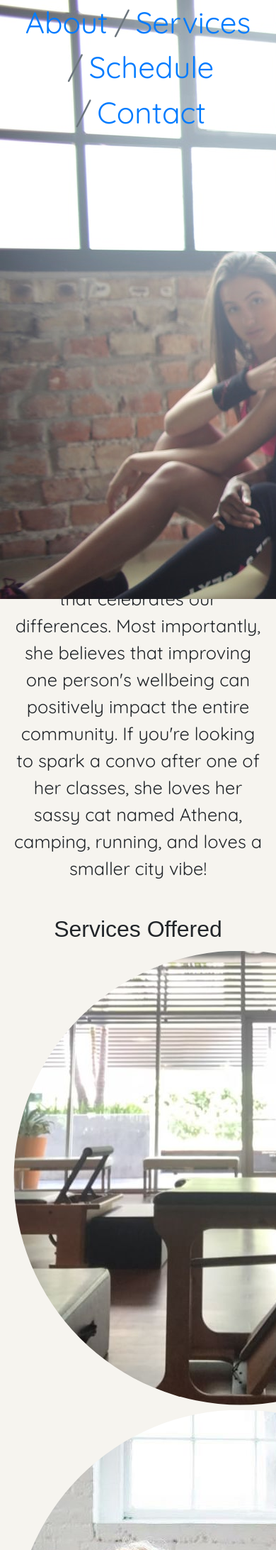
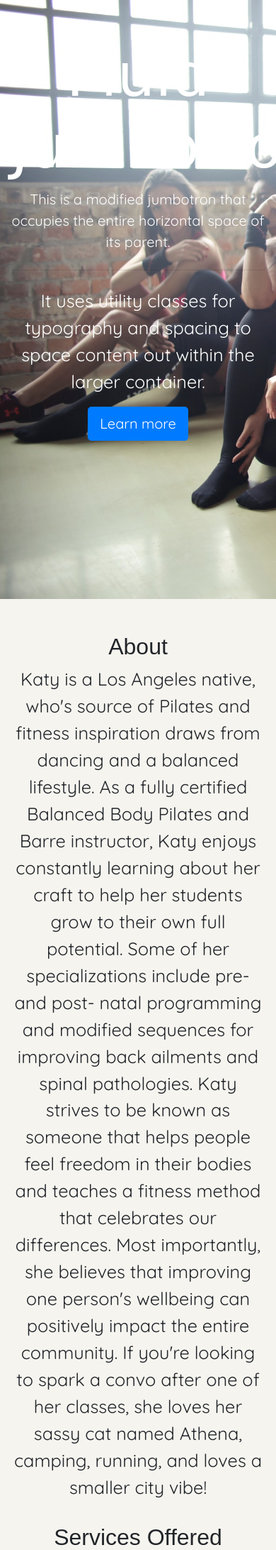
Before and after one commit to elowskya/code-playground, a PHP site: page / in a window 390 px wide; the page is wider, and only the part inside the window is pictured. Shown: the part 56-2240 px from the top of that part at 71% size. Run offline with PHP 8.4, Linux system fonts and the light colour scheme.

Commit message:
updating layout

```diff
--- a/index.html
+++ b/index.html
@@ -42,55 +42,36 @@
         </div>
       </nav>
     </header>
-      <!-- <navbar aria-label="breadcrumb">
-        <ol class="breadcrumb align-items-center">
-          <li class="breadcrumb-item"><a href="#">Home</a></li>
-          <li class="breadcrumb-item"><a href="#">Library</a></li>
-          <li class="breadcrumb-item active" aria-current="page">Data</li>
-        </ol>
-      </navbar> -->
-<!-- <script src="main.js"></script> -->
 
+    <!-- <Jumbotro-fulid -->
+        <div class="jumbotron jumbotron-fluid">
+            <div class="container">
+              <h1 class="display-4"><h1> Fluid Jumbotron </h1>
+              <p class="lead">This is a modified jumbotron that occupies the entire horizontal space of its parent.</p>
+              <hr class="my-4">
+            <p>It uses utility classes for typography and spacing to space content out within the larger container.</p>
+            <a class="btn btn-primary btn-lg" href="#" role="button">Learn more</a>
+            </div>
 
+        </div>
 
-    <!-- <div> -->
-      <!-- <div id="carouselExampleSlidesOnly" class="carousel slide" data-ride="carousel">
-        <div class="carousel-inner">
-          <div class="carousel-item active">
-            <img class="d-block w-100" src="./public/images/cobraPose.jpg" alt="First slide">
-          </div>
-          <div class="carousel-item">
-            <img class="d-block w-100" src="./public/images/groupClass1.jpg" alt="Second slide">
-          </div>
-          <div class="carousel-item">
-            <img class="d-block w-100" src="./public/images/boatPose.jpg" alt="Third slide">
-          </div>
-        </div>
-      </div> -->
-    <!-- </div> -->
-
-    <div class="indexImage1" id="home">
-
-        <div class="indexText">
-
- <!-- <navbar aria-label="breadcrumb">
-      <ol class="breadcrumb align-items-center">
-        <li>Katy Weprin</li> -->
+                  <!-- <ol class="breadcrumb align-items-center">
                     <li class="breadcrumb-item active" aria-current="page"><a href="#About">About</a></li>
                     <li class="breadcrumb-item"><a href="#services">Services</a></li>
                     <li class="breadcrumb-item"><a href="#schedule">Schedule</a></li>
                     <li class="breadcrumb-item"><a href="#contact">Contact</a></li>
-      </ol>
-    <!-- </navbar> -->
+                  </ol> -->
 
+    <div class="container">
+      <div class="row">
+        <!-- <div class="col-sm">
+          <img src="./public/images/boatPose.jpg" alt="Katy Weprin">
+        </div> -->
+        <div class="col-sm">
+          <div>
+          <h2>About</h2>
         </div>
 
-    </div>
-
-      <!-- Welcome to site -->
-      <div class="indexAbout">
-        <div class="container">
-        <h2 style="padding-top:1%">About</h2>
           <p>Katy is a Los Angeles native, who's source of Pilates and fitness inspiration draws
             from dancing and a balanced lifestyle. As a fully certified Balanced Body Pilates
             and Barre instructor, Katy enjoys constantly learning about her craft to help her students
@@ -102,27 +83,75 @@
             community. If you're looking to spark a convo after one of her classes, she loves her
             sassy cat named Athena, camping, running, and loves a smaller city vibe!
           </p>
+
+        </div>
+        <!-- <div class="col-sm">
+          One of three columns
+        </div> -->
+      </div>
+    </div>
+
+    <div> <h2>Services Offered</h2></div>
+
+    <div class="container">
+        <div class="row">
+          <div class="col-sm">
+              <div class="img__wrap">
+                  <img class="img__img" src="./public/images/cobraPose.jpg" />
+                  <div class="img__description_layer">
+                    <p class="img__description">This image looks super neat.</p>
+                  </div>
+                </div>
+          </div>
+
+          <div class="col-sm">
+            <div class="img__wrap">
+                <img class="img__img" src="./public/images/anotherPose.jpg" />
+                <div class="img__description_layer">
+                  <p class="img__description">This image looks super neat.</p>
+                </div>
+              </div>
+          </div>
+          <div class="col-sm">
+              <div class="img__wrap">
+                  <img class="img__img" src="./public/images/pilatesRoom.jpg" />
+                  <div class="img__description_layer">
+                    <p class="img__description">This image looks super neat.</p>
+                  </div>
+                </div>
+          </div>
         </div>
       </div>
 
 
 
-    <div class="indexServices" id="services">
-      <div class="container">
-      <h2>Services Offered</h2>
 
-      <img src="./public/images/pilatesRoom.jpg" alt="Group Classes" class="rounded-circle">
-      <img src="./public/images/cobraPose.jpg" alt="Privates" class="rounded-circle">
-      <img src="./public/images/anotherPose.jpg" alt="Semi-Privates" class="rounded-circle">
-      <!-- <img src="./public/images/groupClass2.jpg" alt="Corporate Classes" class="rounded-circle"> -->
-
+    <div class="card-group">
+      <div class="card">
+        <img class="card-img-top" src="./public/images/pilatesRoom.jpg" alt="Group Classes">
+        <div class="card-body">
+          <h5 class="card-title">Card title</h5>
+          <p class="card-text">This is a wider card with supporting text below as a natural lead-in to additional content. This content is a little bit longer.</p>
+          <p class="card-text"><small class="text-muted">Last updated 3 mins ago</small></p>
+        </div>
+      </div>
+      <div class="card">
+        <img class="card-img-top" src="./public/images/cobraPose.jpg" alt="Card image cap">
+        <div class="card-body">
+          <h5 class="card-title">Card title</h5>
+          <p class="card-text">This card has supporting text below as a natural lead-in to additional content.</p>
+          <p class="card-text"><small class="text-muted">Last updated 3 mins ago</small></p>
+        </div>
+      </div>
+      <div class="card">
+        <img class="card-img-top" src="./public/images/anotherPose.jpg" alt="Card image cap">
+        <div class="card-body">
+          <h5 class="card-title">Card title</h5>
+          <p class="card-text">This is a wider card with supporting text below as a natural lead-in to additional content. This card has even longer content than the first to show that equal height action.</p>
+          <p class="card-text"><small class="text-muted">Last updated 3 mins ago</small></p>
         </div>
       </div>
     </div>
-
-        </div>
-      </div>
-        <!-- blue/green/white--bohemian/modern --yellow---yogaFever-->
 
 
         <div class="indexSchedule" id="schedule">
--- a/public/css/style.css
+++ b/public/css/style.css
@@ -4,6 +4,13 @@
     position: sticky-top;
 
 }
+
+.rounded-circle {
+    display: inline-block;
+    width: 200px;
+    height: 100px;
+    margin: 1em;
+  }
 
 .breadcrumb-item {
     font-size: 5vh;
@@ -23,6 +30,11 @@
     text-align: center;
     background-color:  #F6F4EF;
 }
+
+/* .indexServices {
+
+    margin-top: 1%;
+} */
 
 .container {
     /* background-color:  lightskyblue; */
@@ -68,6 +80,7 @@
     background-size: 100%auto;
     background-attachment: fixed;
     padding: 3%;
+
 }
 
 /* .indexContact {
@@ -87,7 +100,7 @@
     width: 100vw;
     background-image: url("../images/aerobic-class-fitness-866021.jpg");
     text-align: center;
-    position: absolute;
+    position: relative;
 }
 
 .indexText {
@@ -246,3 +259,70 @@
     background-color: lightgray;
     padding: 4%;
 }
+
+.jumbotron {
+    background-image: url("../images/aerobic-class-fitness-866021.jpg");
+    background-size: cover;
+    background-attachment: fixed;
+    height: 100vh;
+    color: white;
+
+}
+
+#openingSection {
+    background-image: url("../images/aerobic-class-fitness-866021.jpg");
+    background-size: cover;
+    background-attachment: fixed;
+    height: 100vh;
+    color: white;
+}
+
+/* quick reset and base styles */
+* {
+    margin: 0;
+    padding: 0;
+    border: 0;
+  }
+
+  html {
+    font-family: helvetica, arial, sans-serif;
+  }
+
+  /* relevant styles */
+  .img__wrap {
+    position: relative;
+    height: 200px;
+    width: 257px;
+  }
+
+  .img__description_layer {
+    position: absolute;
+    top: 0;
+    bottom: 0;
+    left: 0;
+    right: 0;
+    background: rgba(36, 62, 206, 0.6);
+    color: #fff;
+    visibility: hidden;
+    opacity: 0;
+    display: flex;
+    align-items: center;
+    justify-content: center;
+
+    /* transition effect. not necessary */
+    transition: opacity .2s, visibility .2s;
+  }
+
+  .img__wrap:hover .img__description_layer {
+    visibility: visible;
+    opacity: 1;
+  }
+
+  .img__description {
+    transition: .2s;
+    transform: translateY(1em);
+  }
+
+  .img__wrap:hover .img__description {
+    transform: translateY(0);
+  }
```
Lines whose indentation alone changed are shown as unchanged.
